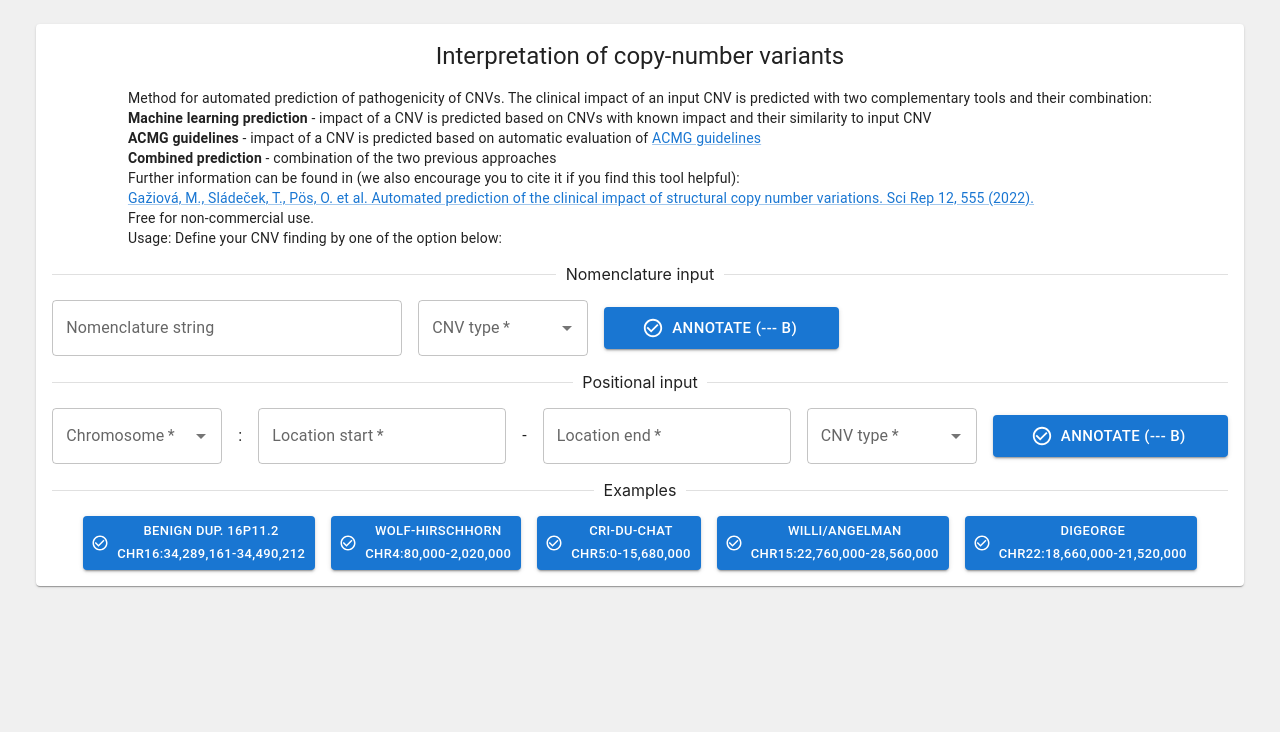
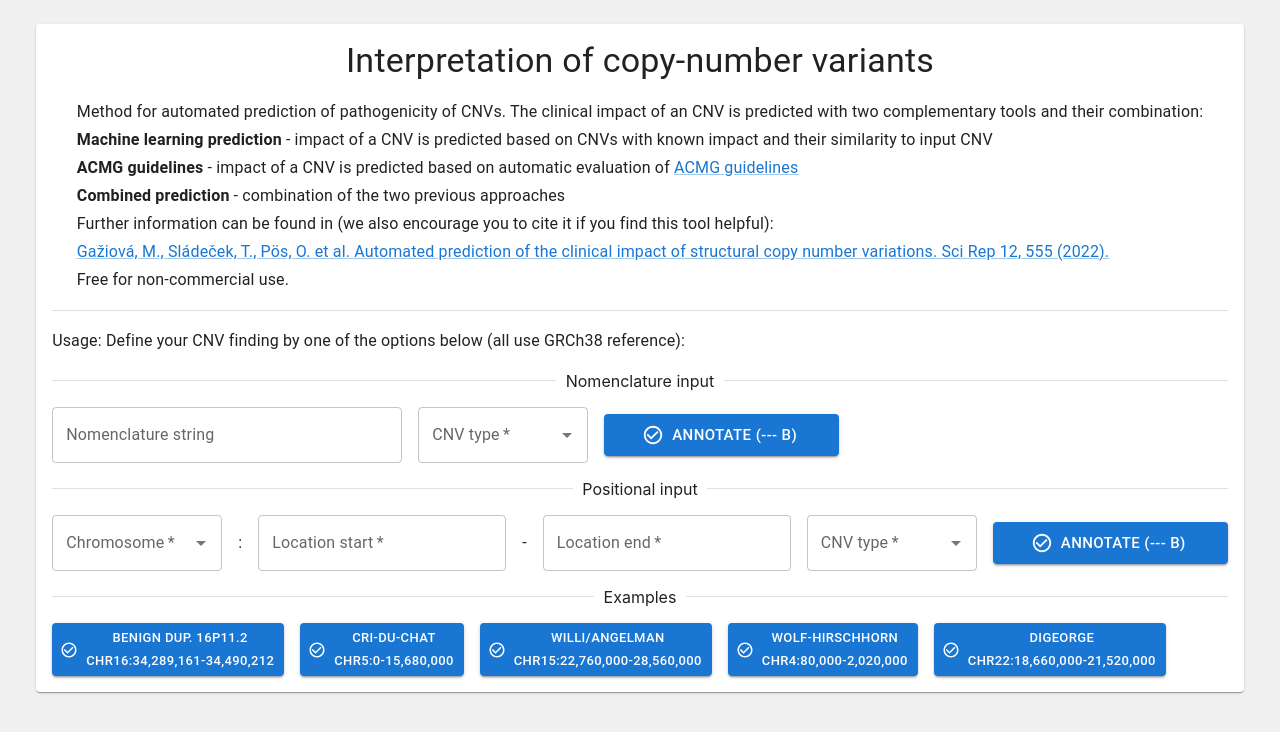
Before and after one commit to marcelTBI/MarCNV, a React (Create React App) app: page / in a window 1280 px wide. Shown: the top 732 px of the page. Built offline with nearby package versions, Linux system fonts and the light colour scheme.

Commit message:
Slighly enlargen and reformat texts. Moved WOLF-hirshorn example to later.

```diff
--- a/src/components/ACMGCard.tsx
+++ b/src/components/ACMGCard.tsx
@@ -123,7 +123,7 @@ const ACMGCard: React.FC<Props> = ({ title, def, disabled, cnvType, onChangeScor
         <Stack direction='row' alignItems='center' display='flex' justifyContent='space-between'>
           <Typography variant='h5'>{title}</Typography>
           {modifiedSections.length > 0 && (
-            <Typography variant='body2' sx={{ color: 'red' }}>
+            <Typography variant='subtitle1' sx={{ color: 'red' }}>
               Modified (predicted: {modifiedSections.join(', ')})
             </Typography>
           )}
--- a/src/components/CombinedCard.tsx
+++ b/src/components/CombinedCard.tsx
@@ -35,7 +35,7 @@ const CombinedCard: React.FC<Props> = ({ title, scoreACMG, riskISV }) => {
               value: mark.value,
               label: (
                 <Tooltip title={mark.tooltip}>
-                  <Typography variant='body2'>{mark.label}</Typography>
+                  <Typography variant='subtitle1'>{mark.label}</Typography>
                 </Tooltip>
               ),
             }))}
@@ -55,11 +55,10 @@ const CombinedCard: React.FC<Props> = ({ title, scoreACMG, riskISV }) => {
           <LabeledText label='Combined Prediction' text={finalPrediction.label} color='white' fillColor={finalPrediction.fillColor} />
           <LabeledText label='Combined Score' text={roundNumber(finalScore).toString()} />
         </Stack>
-        <Typography variant='body2'>
+        <Typography variant='subtitle1'>
           Combined prediction score is counted as: ACMG + r(MLP - 0.5), where ACMG is the ACMG score, MLP is the probability of being pathogenic from machine
-          learning,
           <br />
-          and r is 0 for "Conservative", 1.1 for "Balanced", and 2.2 for "Progressive" strategy.
+          learning, and r is 0 for "Conservative", 1.1 for "Balanced", and 2.2 for "Progressive" strategy.
         </Typography>
       </Stack>
     </Paper>
--- a/src/components/SearchCNV.tsx
+++ b/src/components/SearchCNV.tsx
@@ -66,9 +66,9 @@ type Example = {
 
 const examples: Example[] = [
   { cnvType: cnvTypes[0], nomenclature: 'chr16:34,289,161-34,490,212', label: 'Benign DUP. 16p11.2' },
-  { cnvType: cnvTypes[0], nomenclature: 'chr4:80,000-2,020,000', label: 'Wolf-Hirschhorn' },
   { cnvType: cnvTypes[0], nomenclature: 'chr5:0-15,680,000', label: 'Cri-du-chat' },
   { cnvType: cnvTypes[0], nomenclature: 'chr15:22,760,000-28,560,000', label: 'Willi/Angelman' },
+  { cnvType: cnvTypes[0], nomenclature: 'chr4:80,000-2,020,000', label: 'Wolf-Hirschhorn' },
   { cnvType: cnvTypes[0], nomenclature: 'chr22:18,660,000-21,520,000', label: 'DiGeorge' },
 ]
 
@@ -173,35 +173,37 @@ const SearchCNV: React.FC<Props> = ({ submitData }) => {
   return (
     <Paper sx={{ padding: 2, flex: 1 }}>
       <Stack spacing={2} alignItems='center'>
-        <Typography variant='h5'>Interpretation of copy-number variants</Typography>
+        <Typography variant='h4'>Interpretation of copy-number variants</Typography>
         <Stack alignItems='flex-start'>
-          <Typography variant='body2' component='div'>
-            Method for automated prediction of pathogenicity of CNVs. The clinical impact of an input CNV is predicted with two complementary tools and their
+          <Typography variant='subtitle1' component='div'>
+            Method for automated prediction of pathogenicity of CNVs. The clinical impact of an CNV is predicted with two complementary tools and their
             combination:
           </Typography>
-          <Typography variant='body2' component='div'>
+          <Typography variant='subtitle1' component='div'>
             <Box sx={{ fontWeight: 'bold', display: 'inline' }}>Machine learning prediction</Box> - impact of a CNV is predicted based on CNVs with known impact
             and their similarity to input CNV <br />
             <Box sx={{ fontWeight: 'bold', display: 'inline' }}>ACMG guidelines</Box> - impact of a CNV is predicted based on automatic evaluation of{' '}
-            <Link variant='body2' href='https://pubmed.ncbi.nlm.nih.gov/31690835' target='_blank' rel='noreferrer'>
+            <Link variant='subtitle1' href='https://pubmed.ncbi.nlm.nih.gov/31690835' target='_blank' rel='noreferrer'>
               ACMG guidelines
             </Link>
             <br />
             <Box sx={{ fontWeight: 'bold', display: 'inline' }}>Combined prediction</Box> - combination of the two previous approaches
           </Typography>
-          <Typography variant='body2'>
+          <Typography variant='subtitle1'>
             Further information can be found in (we also encourage you to cite it if you find this tool helpful):
             <br />
-            <Link variant='body2' href='https://www.nature.com/articles/s41598-021-04505-z' target='_blank' rel='noreferrer'>
+            <Link variant='subtitle1' href='https://www.nature.com/articles/s41598-021-04505-z' target='_blank' rel='noreferrer'>
               Gažiová, M., Sládeček, T., Pös, O. et al. Automated prediction of the clinical impact of structural copy number variations. Sci Rep 12, 555
               (2022).
             </Link>
             <br />
             Free for non-commercial use.
-            <br />
-            Usage: Define your CNV finding by one of the option below:
           </Typography>
         </Stack>
+        <Divider flexItem />
+        <Typography variant='subtitle1' alignSelf='flex-start'>
+          Usage: Define your CNV finding by one of the options below (all use GRCh38 reference):
+        </Typography>
         <Divider flexItem>Nomenclature input</Divider>
         <Stack spacing={2} direction='row' alignItems='center' alignSelf='flex-start'>
           <FormInputText
@@ -220,7 +222,7 @@ const SearchCNV: React.FC<Props> = ({ submitData }) => {
           </SubmitButton>
         </Stack>
         <Divider flexItem>Positional input</Divider>
-        <Stack spacing={2} direction='row' alignItems='center'>
+        <Stack spacing={2} direction='row' alignItems='center' alignSelf='flex-start'>
           <FormInputComboBox name='chrom' control={control} label='Chromosome' disabled={loading} options={chromosomes} sx={{ minWidth: 170 }} required />
           <Typography>:</Typography>
           <FormInputText
@@ -251,7 +253,7 @@ const SearchCNV: React.FC<Props> = ({ submitData }) => {
         </Stack>
         {errorMessage && <Alert severity={'error'}>{errorMessage}</Alert>}
         <Divider flexItem>Examples</Divider>
-        <Stack spacing={2} direction='row'>
+        <Stack spacing={2} direction='row' alignContent='center' alignSelf='flex-start'>
           {examples.map((example) => (
             <SubmitButton variant='contained' key={example.nomenclature} size='small' loading={loading} onClick={() => runExample(example)}>
               {example.label} <br /> {example.nomenclature}
--- a/src/pages/SearchPage.tsx
+++ b/src/pages/SearchPage.tsx
@@ -54,13 +54,11 @@ const SearchPage: React.FC = () => {
     <Box sx={{ display: 'flex', flexDirection: 'column', alignItems: 'center', minHeight: '100vh', backgroundColor: '#f0f0f0' }}>
       <Stack spacing={3} padding={3}>
         <SearchCNV submitData={submitData} />
-        <Stack spacing={3}>
-          {resultISV && <CombinedCard title={'Combined prediction' + cnvString} riskISV={resultISV.overall_risk} scoreACMG={finalScore} />}
-          {resultISV && <ISVCard title={'Machine learning prediction' + cnvString} resultISV={resultISV} />}
-          {Object.keys(pickedSections).length !== 0 && searchQuery && (
-            <ACMGCard title={'ACMG guidelines' + cnvString} def={pickedSections} cnvType={searchQuery.cnvType} onChangeScore={onChangeScore} />
-          )}
-        </Stack>
+        {resultISV && <CombinedCard title={'Combined prediction' + cnvString} riskISV={resultISV.overall_risk} scoreACMG={finalScore} />}
+        {resultISV && <ISVCard title={'Machine learning prediction' + cnvString} resultISV={resultISV} />}
+        {Object.keys(pickedSections).length !== 0 && searchQuery && (
+          <ACMGCard title={'ACMG guidelines' + cnvString} def={pickedSections} cnvType={searchQuery.cnvType} onChangeScore={onChangeScore} />
+        )}
       </Stack>
     </Box>
   )
```
